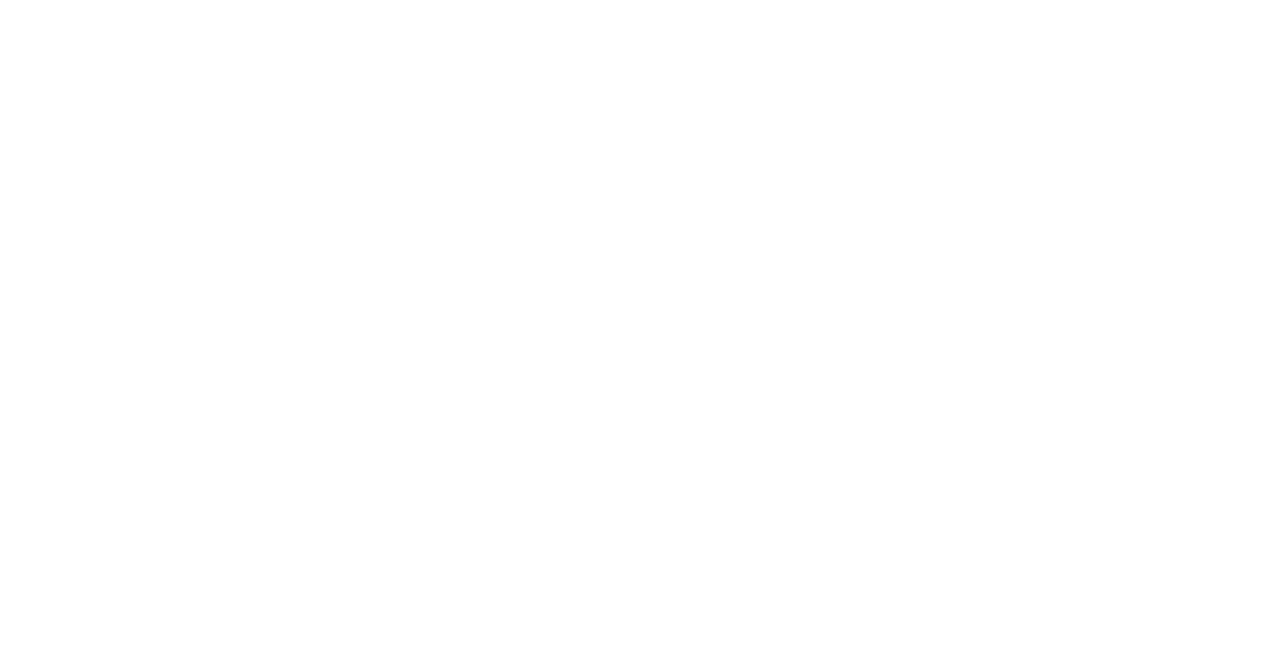
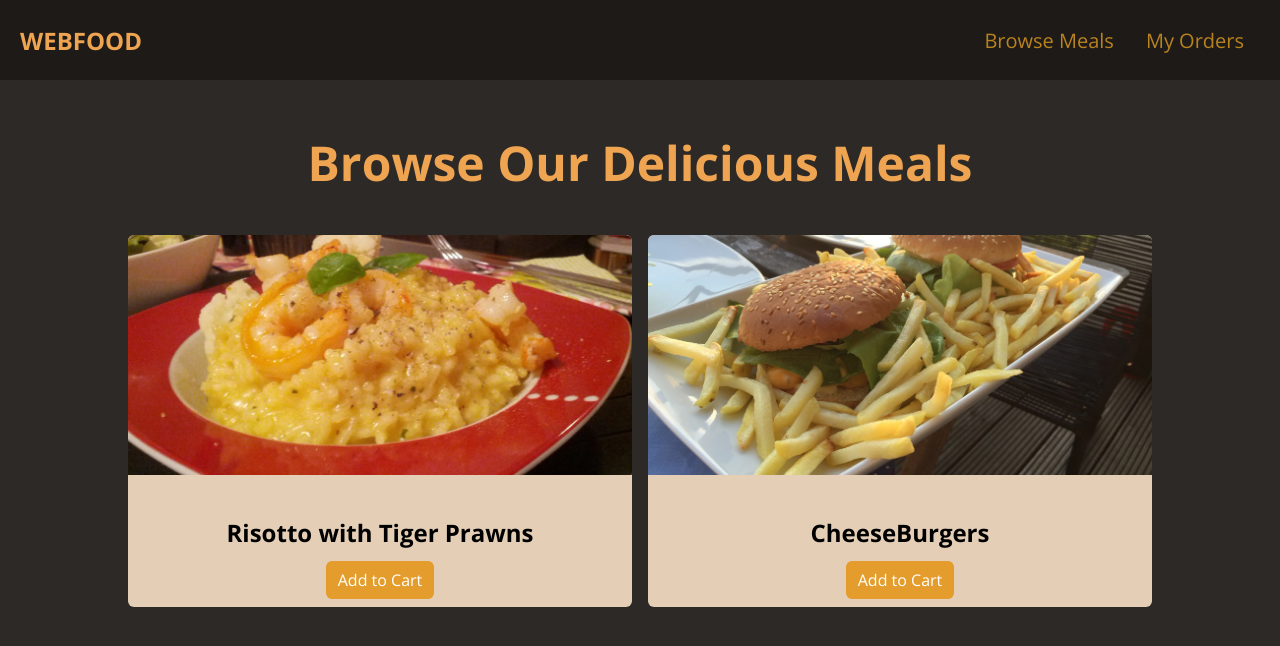
Before and after one commit to Irawadee/web-food-responsive-, a plain HTML site: page index.html in a window 1280 px wide. Drawn offline with nearby package versions, Linux system fonts and the light colour scheme.

Commit message:
Finish Desktop View 2

```diff
--- a/index.css
+++ b/index.css
@@ -0,0 +1,138 @@
+body {
+  font-family: "Open Sans", sans-serif;
+  margin: 0;
+  background-color: rgb(44, 41, 38);
+}
+
+a {
+  text-decoration: none;
+}
+
+#main-header {
+  height: 80px;
+  background-color: rgb(29, 26, 24);
+  display: flex;
+  justify-content: space-between;
+  align-items: center;
+  padding: 0 20px;
+}
+#logo {
+  font-size: 24px;
+  text-transform: uppercase;
+  font-weight: bold;
+  color: rgb(238, 164, 80);
+}
+
+#main-header ul {
+  list-style: none;
+  display: flex;
+  margin: 0;
+  padding: 0;
+}
+
+#main-header li {
+  margin: 0 16px;
+}
+
+#main-header nav a {
+  color: rgb(185, 131, 31);
+  font-size: 20px;
+}
+
+#main-header nav a:hover {
+  color: rgb(228, 163, 44);
+}
+
+main h1 {
+  color: rgb(238, 164, 80);
+  font-size: 48px;
+  text-align: center;
+}
+
+#latest-products {
+  width: 80%;
+  margin: 50px auto;
+}
+
+#latest-products ul {
+  display: grid;
+  grid-template-columns: 1fr 1fr;
+  gap: 16px;
+  margin: 0;
+  padding: 0;
+}
+
+.food-item {
+  background-color: rgb(228, 206, 182);
+  border-radius: 6px;
+  overflow: hidden;
+}
+
+.food-item img {
+  height: 240px;
+  width: 100%;
+  object-fit: cover;
+}
+
+.food-item-content {
+  text-align: center;
+  padding: 16px;
+}
+
+.btn {
+  background-color: rgb(228, 157, 44);
+  padding: 8px 12px;
+  border-radius: 6px;
+  color: white;
+}
+
+.btn:hover {
+    background-color: rgb(221, 134, 34);
+}
+
+/* header {
+  background-color: black;
+  display: flex;
+  justify-content: space-between;
+  height: 80px;
+  align-items: center;
+}
+
+header a {
+  color: orange;
+  text-decoration: none;
+  padding: 50px;
+  font-size: 20px;
+}
+
+main h1 {
+  font-size: 40px;
+  text-align: center;
+  padding: 10px;
+  color: orange;
+}
+
+main h2 {
+  text-align: center;
+  margin: 0 auto 10px auto;
+}
+
+
+main ul {
+  height: 500px;
+  display: flex;
+}
+main li {
+  list-style: none;
+  margin: 0 20px;
+}
+
+main li img {
+  height: 200px;
+  object-fit: cover;
+}
+.content-style {
+  background-color: lightgoldenrodyellow;
+}
+
+ */
--- a/index.html
+++ b/index.html
@@ -3,7 +3,52 @@
   <head>
     <meta charset="UTF-8" />
     <meta name="viewport" content="width=device-width, initial-scale=1.0" />
-    <title>Document</title>
+    <title>Web Food Responsive</title>
+    <link rel="preconnect" href="https://fonts.gstatic.com" />
+    <link
+      href="https://fonts.googleapis.com/css2?family=Open+Sans:wght@400;700&display=swap"
+      rel="stylesheet"
+    />
+    <link rel="stylesheet" href="index.css" />
   </head>
-  <body></body>
+  <body>
+    <header id="main-header">
+      <a href="#" id="logo">WEBFOOD</a>
+      <nav>
+        <ul>
+          <li>
+            <a href="#">Browse Meals</a>
+          </li>
+          <li>
+            <a href="#">My Orders</a>
+          </li>
+        </ul>
+      </nav>
+    </header>
+    <main>
+      <section id="latest-products">
+        <h1>Browse Our Delicious Meals</h1>
+        <ul>
+          <li class="food-item">
+            <article>
+              <img src="images/risotto.jpg" alt="Risotto" />
+              <div class="food-item-content">
+                <h2>Risotto with Tiger Prawns</h2>
+                <a href="#" class="btn">Add to Cart</a>
+              </div>
+            </article>
+          </li>
+          <li class="food-item">
+            <article>
+              <img src="images/cheeseburgers.jpg" alt="Cheeseburgers" />
+              <div class="food-item-content">
+                <h2>CheeseBurgers</h2>
+                <a href="#" class="btn">Add to Cart</a>
+              </div>
+            </article>
+          </li>
+        </ul>
+      </section>
+    </main>
+  </body>
 </html>
```
Also changed, not shown: images/cheeseburgers.jpg (added), images/risotto.jpg (added).
